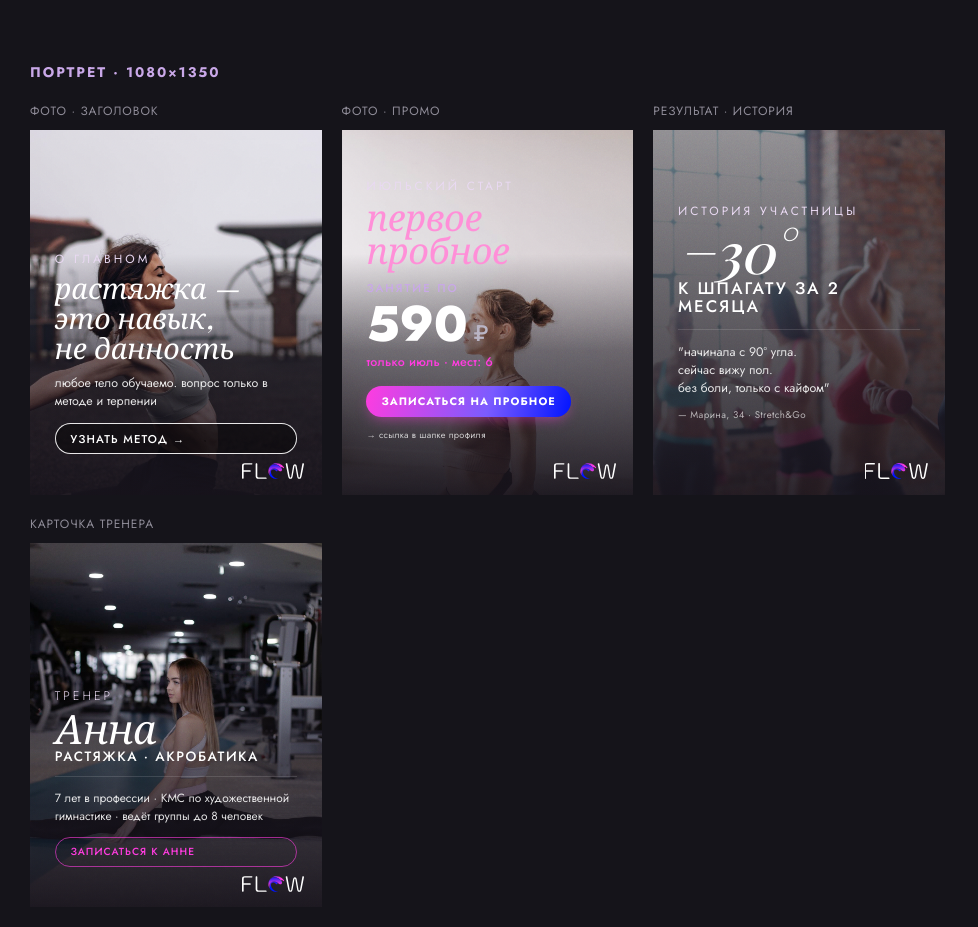
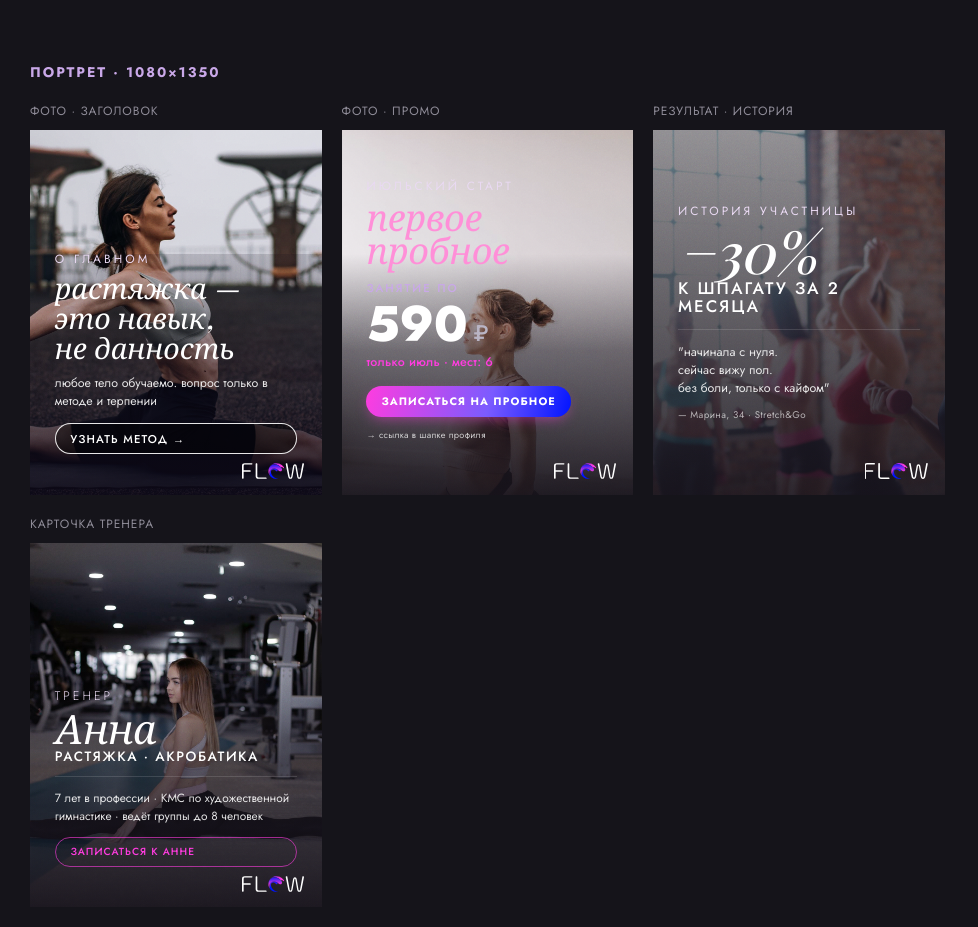
Before and after one commit to Integramma-korp/flow-instagram-ds, a plain HTML site: page posts.html in a window 1280 px wide. Shown: the part 880-1807 px from the top of the page, without its empty margins (0-978 px from the left). Drawn offline with nearby package versions, Linux system fonts and the light colour scheme; a web font is replaced by a local one.

Commit message:
posts: fix dance.jpg contrast (darker scrim+pos), −30° → −30%

```diff
--- a/posts.html
+++ b/posts.html
@@ -170,8 +170,9 @@
     <div class="cap">фото · заголовок</div>
     <div class="stage">
       <div class="frame frame--portrait" data-name="post-photo-headline">
-        <div class="photo" style="background-image:url('assets/dance.jpg');background-position:center 20%;"></div>
-        <div class="duo"></div><div class="scrim"></div>
+        <div class="photo" style="background-image:url('assets/dance.jpg');background-position:center 65%;"></div>
+        <div class="duo" style="background:linear-gradient(150deg,rgba(20,10,40,.55),rgba(123,91,255,.28));"></div>
+        <div class="scrim" style="background:linear-gradient(to top,rgba(12,8,22,.92) 0%,rgba(12,8,22,.5) 50%,rgba(12,8,22,.15) 100%);"></div>
         <div class="pad" style="justify-content:flex-end;padding-bottom:150px;">
           <div class="over">о главном</div>
           <div class="quote" style="font-size:106px;margin-top:24px;">растяжка —<br>это навык,<br>не данность</div>
@@ -215,10 +216,10 @@
         <div class="duo"></div><div class="scrim scrim--center"></div>
         <div class="pad" style="justify-content:center;align-items:flex-start;">
           <div class="over" style="margin-bottom:28px;">история участницы</div>
-          <div class="hero" style="font-size:210px;line-height:.85;color:var(--on-photo);">−30°</div>
+          <div class="hero" style="font-size:210px;line-height:.85;color:var(--on-photo);">−30%</div>
           <div class="subhead" style="font-size:62px;margin-top:18px;">к шпагату за 2 месяца</div>
           <div class="hairline" style="margin:50px 0;width:100%;"></div>
-          <div class="body" style="font-size:46px;">"начинала с 90° угла.<br>сейчас вижу пол.<br>без боли, только с кайфом"</div>
+          <div class="body" style="font-size:46px;">"начинала с нуля.<br>сейчас вижу пол.<br>без боли, только с кайфом"</div>
           <div style="margin-top:42px;font-size:36px;color:rgba(255,255,255,.65);letter-spacing:.04em;">— Марина, 34 · Stretch&Go</div>
         </div>
         <div class="sign"></div>
```
